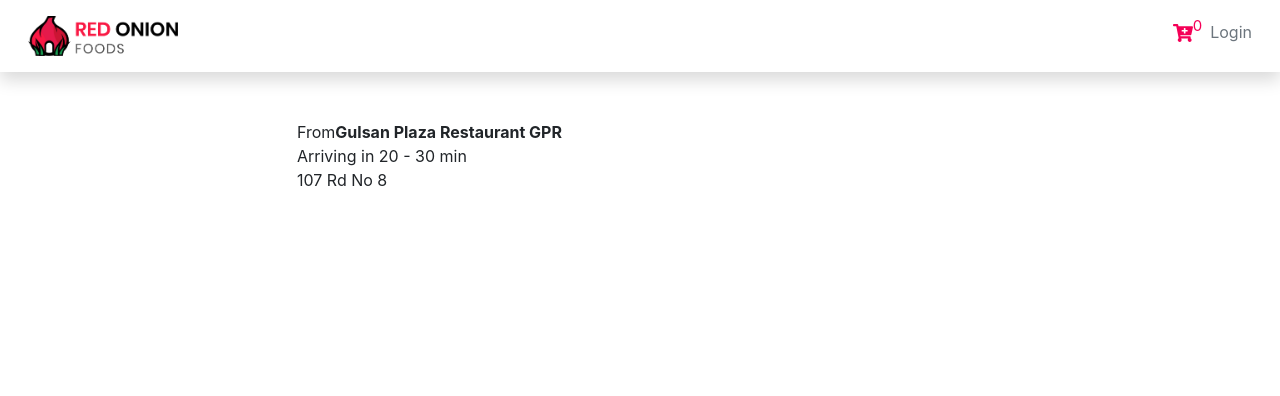
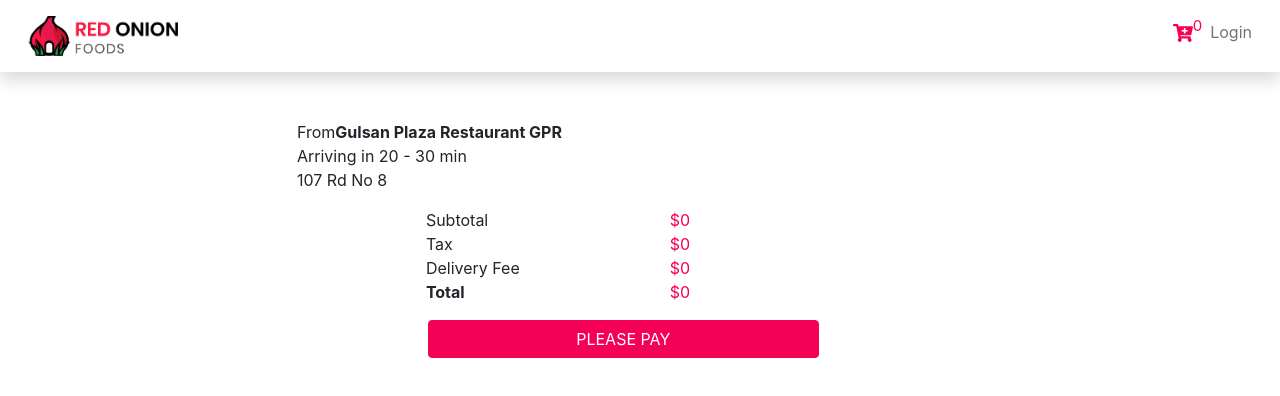
Before and after one commit to Ananna14/red-Onion, a React (Create React App) app: page /cartItem in a window 1280 px wide. Shown: the top 396 px of the page. Built offline with nearby package versions, Linux system fonts and the light colour scheme.

Commit message:
cart-update

```diff
--- a/src/CartItem/CalculationCart.js
+++ b/src/CartItem/CalculationCart.js
@@ -1,41 +1,36 @@
 import React, { useState } from 'react'
 import { useStore } from '../App';
-import { DECREMENT_NUMBER, INCREMENT_NUMBER } from '../store/constant';
 
 const CalculationCart = (props) => {
-    // const {price, quantity} = props.item;
-    // console.log(props)
     const {state, dispatch } = useStore();
-    // const [num, setNum] = useState(1);
+    // console.log(state)
 
-    // const incNum = () =>{
-    //     setNum(num+1)
-    //   }
-    //   const decNum = () =>{
-    //     if(num>1){
-    //       setNum(num-1)
-    //     }else{
-    //       setNum(1)
-    //     }
-    //   }
-    const increment = (id)=>{
-      dispatch({type: INCREMENT_NUMBER, paylod: id});
-    }
-    // const decrement = (id)=>{
-    //   dispatch({type: DECREMENT_NUMBER, paylod: id});
-    // }
+   const calculateTotal = ()=>{
+    let total = 0;
+    let tax = 0;
+    let subTotal = 0;
+    let deliveryFee= 0;
+    state.cart.forEach(totalItem=>{
+      total += totalItem.price * totalItem.quantity;
+      subTotal = total + deliveryFee + tax;
+      tax = 10;
+      deliveryFee= 9.9;
+     })
+    return {total, tax, deliveryFee, subTotal}
+   }
+
   return (
     <div>
             <div className='d-flex justify-content-center'>
           <p className='text-start'>Subtotal<br/>
             Tax<br/>
             Delivery Fee<br/>
-            Total<br/>
+            <span className='fw-bold'>Total</span><br/>
           </p>
-          <p className='cartNumber'>${increment}<br/>
-            {/* {quantity}<br/> */}
-            {/* {deliveryFee}<br/> */}
-            {/* {price * num + num + deliveryFee}<br/> */}
+          <p className='cartNumber'>${calculateTotal().total}<br/>
+            ${calculateTotal().tax}<br/>
+            ${calculateTotal().deliveryFee}<br/>
+            ${calculateTotal().subTotal}<br/>
           </p>
       </div>
      <div className='d-flex justify-content-end'>
--- a/src/CartItem/CartItem.js
+++ b/src/CartItem/CartItem.js
@@ -46,7 +46,7 @@ const CartItem = () => {
                    }
                 </div>
                 {/* total-calculation */}
-                {/* <CalculationCart/> */}
+                <CalculationCart/>
         </div>
 
     </div>
--- a/src/CartItem/cartItemDelivery.css
+++ b/src/CartItem/cartItemDelivery.css
@@ -25,4 +25,5 @@
 }
 .cartNumber{
     margin-left: 150px;
+    color: #f50057;
 }
--- a/src/FilterData/Breakfast.js
+++ b/src/FilterData/Breakfast.js
@@ -10,7 +10,8 @@ export const breakfastsData =[
         singleTwo:"https://i.ibb.co/fSKVjd0/br-2.jpg",
         tax:1,
       deliveryFee:9.99,
-      quantity:1
+      quantity:1,
+      total:0
       },
       {
         name: "Breakfast Sandwich",
@@ -23,7 +24,8 @@ export const breakfastsData =[
         singleTwo:"https://i.ibb.co/09Q5Cw0/Capture.png",
         tax:1,
       deliveryFee:9.99,
-      quantity:1
+      quantity:1,
+      total:0
       },
       {
         name: "Eggs Benedict",
@@ -36,7 +38,8 @@ export const breakfastsData =[
         singleTwo:"https://i.ibb.co/YtwNXcJ/Capture.png",
         tax:1,
       deliveryFee:9.99,
-      quantity:1
+      quantity:1,
+      total:0
       },
       {
         name: "Toast Coroissant Fried egg",
@@ -49,7 +52,8 @@ export const breakfastsData =[
         singleTwo:"https://i.ibb.co/DgjcbhB/Capture.png",
         tax:1,
       deliveryFee:9.99,
-      quantity:1
+      quantity:1,
+      total:0
       },
       {
         name: "Backed Chicken",
@@ -63,7 +67,7 @@ export const breakfastsData =[
         tax:1,
       deliveryFee:9.99,
       quantity:1,
-      quantity:1
+      total:0
       },
       {
         name: "Full breakfast Fried Egg Toast Brunch",
@@ -77,6 +81,6 @@ export const breakfastsData =[
         tax:1,
       deliveryFee:9.99,
       quantity:1,
-      quantity:1
+      total:0
       }
 ]
--- a/src/FilterData/DinnerData.js
+++ b/src/FilterData/DinnerData.js
@@ -10,7 +10,8 @@ export const dinnerData = [
       singleTwo:"https://i.ibb.co/MPwq6jV/d-2.png",
       tax:1,
       deliveryFee:9.99,
-      quantity:1
+      quantity:1,
+      total:0
     },
     {
       name: "Lemony Salmon Piccata",
@@ -23,7 +24,8 @@ export const dinnerData = [
       singleTwo:"https://i.ibb.co/TcPYpnt/s-4.jpg",
       tax:1,
       deliveryFee:9.99,
-      quantity:1
+      quantity:1,
+      total:0
     },
     {
       name: "French fries with cheese",
@@ -36,7 +38,8 @@ export const dinnerData = [
       singleTwo:"https://i.ibb.co/GCtP32k/Capture.png",
       tax:1,
       deliveryFee:9.9,
-      quantity:1
+      quantity:1,
+      total:0
     },
     {
       name: "Gralic Butter Baked Salmon",
@@ -49,7 +52,8 @@ export const dinnerData = [
       singleTwo:"https://i.ibb.co/fqWdhrR/Capture.png",
       tax:1,
       deliveryFee:9.9,
-      quantity:1
+      quantity:1,
+      total:0
     },
     {
       name: "Park Tenderloin With Quiona Pilaf",
@@ -62,7 +66,8 @@ export const dinnerData = [
       singleTwo:"https://i.ibb.co/qRt6MgQ/Capture.png",
       tax:1,
       deliveryFee:9.9,
-      quantity:1
+      quantity:1,
+      total:0
     },
     {
       name: "Baked Chicken",
@@ -75,6 +80,7 @@ export const dinnerData = [
       singleTwo:"https://i.ibb.co/PGm2YXw/o-2.png",
       tax:1,
       deliveryFee:9.9,
-      quantity:1
+      quantity:1,
+      total:0
     }
   ]
--- a/src/FilterData/lunchData.js
+++ b/src/FilterData/lunchData.js
@@ -10,7 +10,8 @@ export const lunchData = [
       singleTwo:"https://i.ibb.co/4WffG0g/Capture.png",
        tax:1,
       deliveryFee:9.99,
-      quantity:1
+      quantity:1,
+      total:0
     },
     {
       img: "https://i.ibb.co/jzxdJ3F/lunch2.png",
@@ -23,7 +24,8 @@ export const lunchData = [
       singleTwo:"https://i.ibb.co/qJZRmyD/Capture-2.png",
        tax:1,
       deliveryFee:9.99,
-      quantity:1
+      quantity:1,
+      total:0
     },
     {
       img: "https://i.ibb.co/GWttSFm/lunch3.png",
@@ -36,7 +38,8 @@ export const lunchData = [
       singleTwo:"https://i.ibb.co/Z1rK6ys/i-2.png",
        tax:1,
       deliveryFee:9.99,
-      quantity:1
+      quantity:1,
+      total:0
     },
     {
       img: "https://i.ibb.co/MyHttMT/lunch5.png",
@@ -49,7 +52,8 @@ export const lunchData = [
       singleTwo:"https://i.ibb.co/dW3bWbs/Capture.png",
        tax:1,
       deliveryFee:9.99,
-      quantity:1
+      quantity:1,
+      total:0
     },
     {
       img: "https://i.ibb.co/WcwZWVD/lunch-2.png",
@@ -62,7 +66,8 @@ export const lunchData = [
       singleTwo:"https://i.ibb.co/P4bktrn/Capture.png",
        tax:1,
       deliveryFee:9.99,
-      quantity:1
+      quantity:1,
+      total:0
     },
     {
       img: "https://i.ibb.co/QYYGXcb/lunch-1.png",
@@ -75,6 +80,7 @@ export const lunchData = [
       singleTwo:"https://i.ibb.co/12vXft7/s-1.png",
        tax:1,
       deliveryFee:9.99,
-      quantity:1
+      quantity:1,
+      total:0
     }
   ]
```
